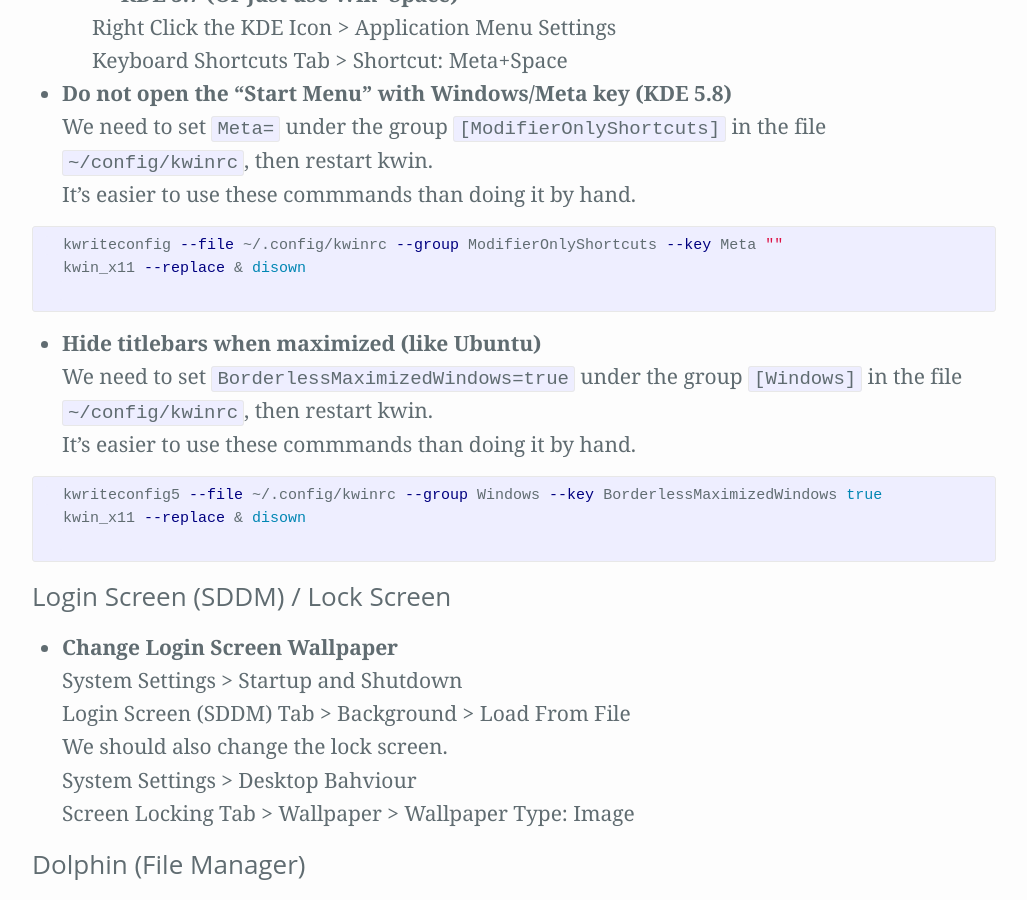
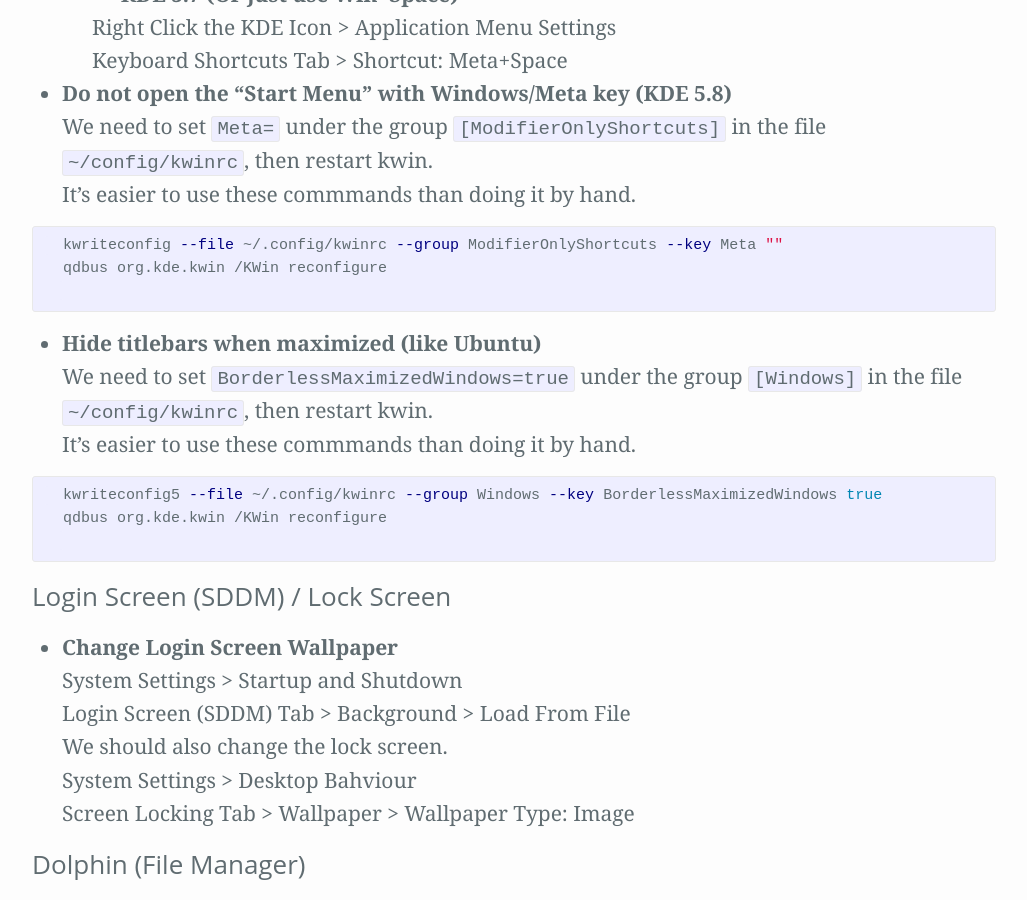
Before and after one commit to Zren/zren.github.io, a Jekyll site: the page built from kde.md, in a window 1280 px wide and 900 px high, scrolled down 5808 px. Shown: the whole window, without its empty margins (126-1153 px from the left). Built offline with Jekyll 4.4.1, drawn with Linux system fonts in a browser that asks for light colours.

Commit message:
Use qdbus to reload kwin config

```diff
--- a/kde.md
+++ b/kde.md
@@ -264,7 +264,7 @@
   It's easier to use these commmands than doing it by hand.
   {% highlight bash %}
   kwriteconfig --file ~/.config/kwinrc --group ModifierOnlyShortcuts --key Meta ""
-  kwin_x11 --replace & disown
+  qdbus org.kde.kwin /KWin reconfigure
   {% endhighlight %}
 
 {% assign i = i | plus: 1 %}
@@ -273,7 +273,7 @@
   It's easier to use these commmands than doing it by hand.
   {% highlight bash %}
   kwriteconfig5 --file ~/.config/kwinrc --group Windows --key BorderlessMaximizedWindows true
-  kwin_x11 --replace & disown
+  qdbus org.kde.kwin /KWin reconfigure
   {% endhighlight %}
 
 
```
